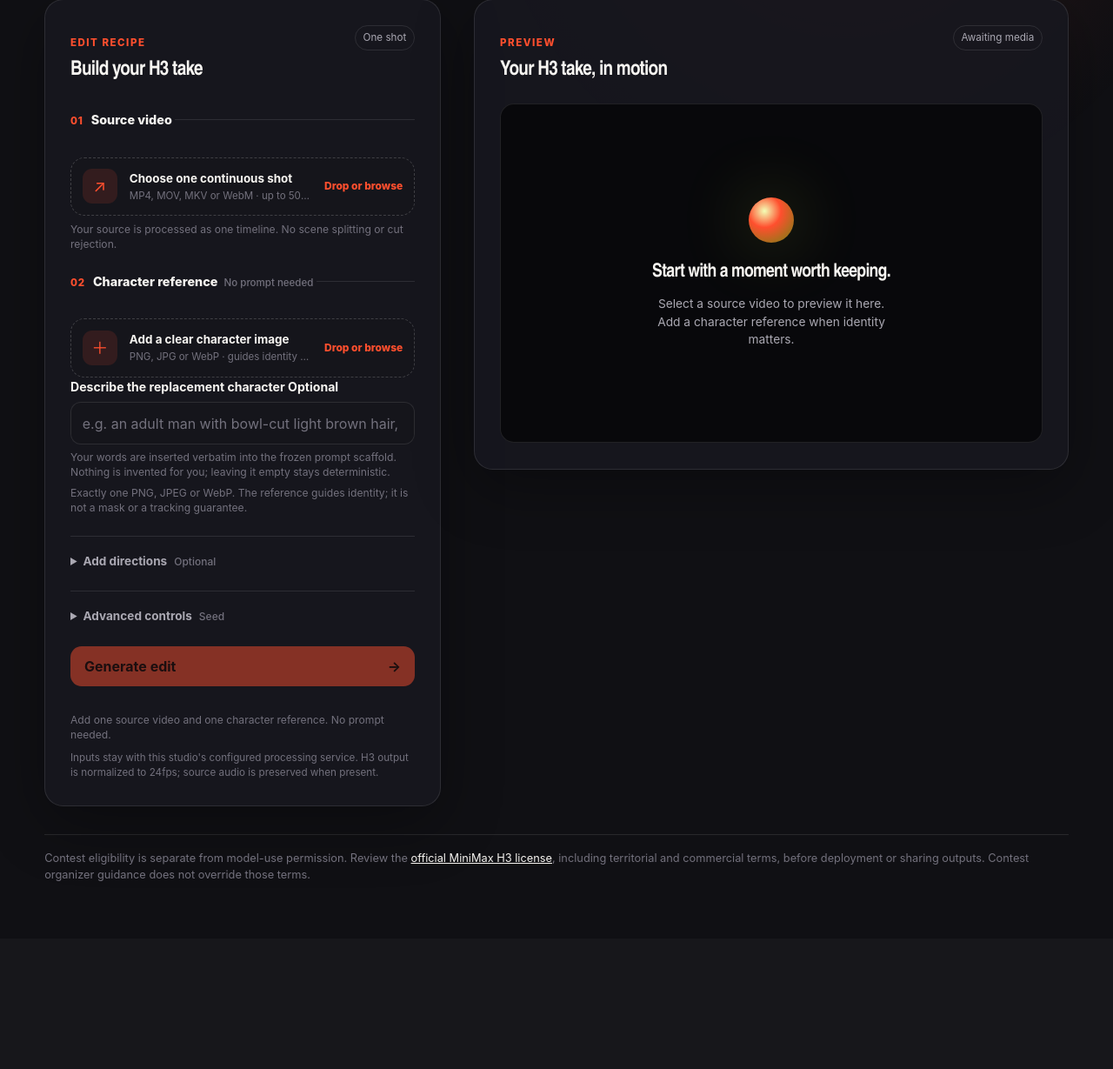
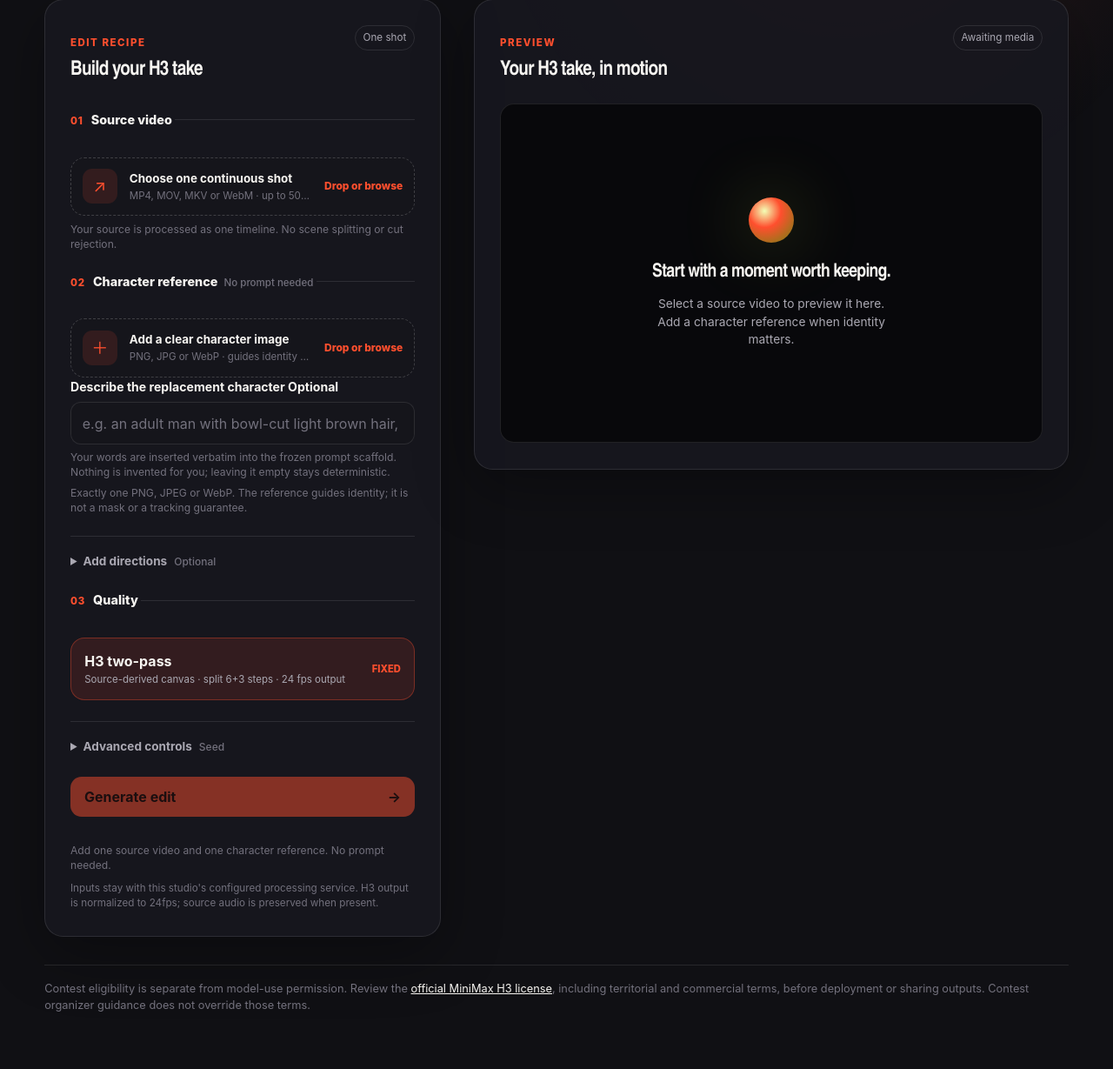
Before and after one commit to lvsas/OpenJutsuStudio, a FastAPI app: page /h3 in a window 1280 px wide. Shown: the part 257-1486 px from the top of the page at 87% size. Before the commit the page ends 1270 px from the top, so only its background shows below. Run offline with FastAPI, Linux system fonts and the light colour scheme; data that the repository does not hold is empty.

Commit message:
feat(h3): add the third recipe step so both studios show 01/02/03
LTX showed three recipe steps while H3 stopped at two, so the panel ended
differently in each studio.

- H3 gains the Quality step in the same position LTX uses, as a read-only card:
  'H3 two-pass', the source-derived canvas, the split 6+3 steps and the 24 fps
  output. It states the frozen preset honestly instead of offering a control that
  does not exist, and is labelled 'Fixed' rather than pretending to be selected.
- .quality-card no longer hardcodes LTX's rgba(216,255,62,.35): a new
  --accent-card-line token carries it, so LTX computes exactly the same colour as
  before while H3 renders its own.

Verified in the browser: both panels now list 01 Source video, 02 Character
reference, 03 Quality, LTX keeps rgba(216,255,62,.35) and H3 renders
rgba(255,79,46,.35).

```diff
--- a/src/static/app.css
+++ b/src/static/app.css
@@ -53,7 +53,7 @@ h2 { font-family: var(--font-display); font-size: 1.45rem; letter-spacing: -.035
 .directions-step .field-label:first-of-type { margin-top: var(--space-3); }
 .directions-step .field-label { margin-top: var(--space-3); }
 .field-help { color: var(--subtle); font-size: .76rem; line-height: 1.4; margin: .4rem 0 0; }
-.quality-card { align-items: center; background: var(--accent-soft); border: 1px solid rgba(216,255,62,.35); border-radius: var(--radius-md); display: flex; justify-content: space-between; margin-top: var(--space-3); padding: .85rem .95rem; }
+.quality-card { align-items: center; background: var(--accent-soft); border: 1px solid var(--accent-card-line); border-radius: var(--radius-md); display: flex; justify-content: space-between; margin-top: var(--space-3); padding: .85rem .95rem; }
 .quality-card strong, .quality-card small { display: block; }
 .quality-card small { color: var(--muted); font-size: .72rem; margin-top: .12rem; }
 .quality-state { color: var(--accent); font-size: .7rem; font-weight: 800; text-transform: uppercase; }
--- a/src/static/design-system.css
+++ b/src/static/design-system.css
@@ -12,6 +12,7 @@
   --accent-ink: #192000;
   --accent-soft: rgba(216, 255, 62, .13);
   --accent-line: rgba(216, 255, 62, .28);
+  --accent-card-line: rgba(216, 255, 62, .35);
   --success: #75e1a6;
   --danger: #ff8e96;
   --warning: #ffd36b;
--- a/src/static/h3-studio.css
+++ b/src/static/h3-studio.css
@@ -4,6 +4,7 @@ html[data-engine="h3"] {
   --accent-ink: #210700;
   --accent-soft: rgba(255, 79, 46, .13);
   --accent-line: rgba(255, 79, 46, .28);
+  --accent-card-line: rgba(255, 79, 46, .35);
 }
 [data-engine="h3"] .engine-chip { text-decoration: none; }
 [data-engine="h3"] a:focus-visible { outline: 2px solid var(--accent); outline-offset: 3px; }
--- a/src/templates/h3.html
+++ b/src/templates/h3.html
@@ -62,6 +62,14 @@
             <textarea id="h3-edit" name="edit_prompt" class="text-input textarea" maxlength="2000" disabled placeholder="e.g. Keep the original jacket."></textarea>
             <p class="field-help">Closed directions are not submitted. Your original text is sent unchanged when open.</p>
           </details>
+          <fieldset class="recipe-step quality-step">
+            <legend><span>03</span> Quality</legend>
+            <div class="quality-card selected" aria-label="H3 two-pass recipe">
+              <div><strong>H3 two-pass</strong><small>Source-derived canvas · split 6+3 steps · 24 fps output</small></div>
+              <span class="quality-state">Fixed</span>
+            </div>
+          </fieldset>
+
           <details class="advanced-settings">
             <summary>Advanced controls <span>Seed</span></summary>
             <label class="field-label" for="h3-seed">Seed</label>
```
Also changed, not shown: tests/test_h3_studio_ui.py (+4 -4 lines).
